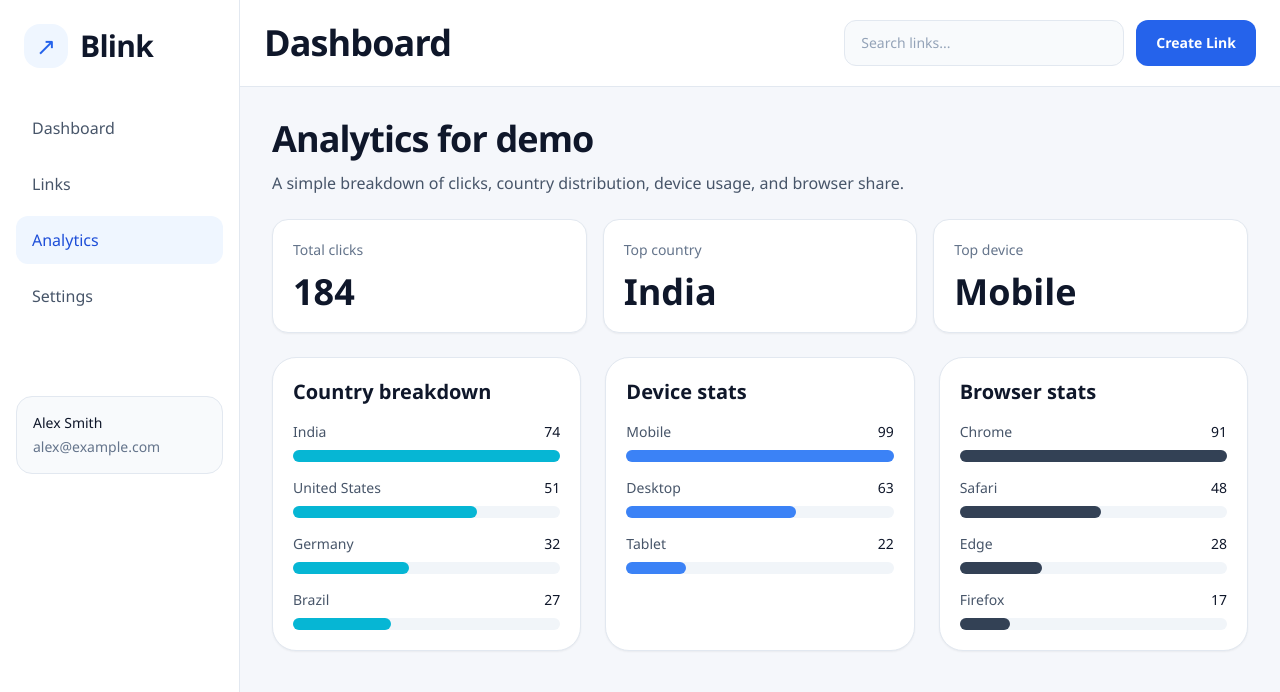
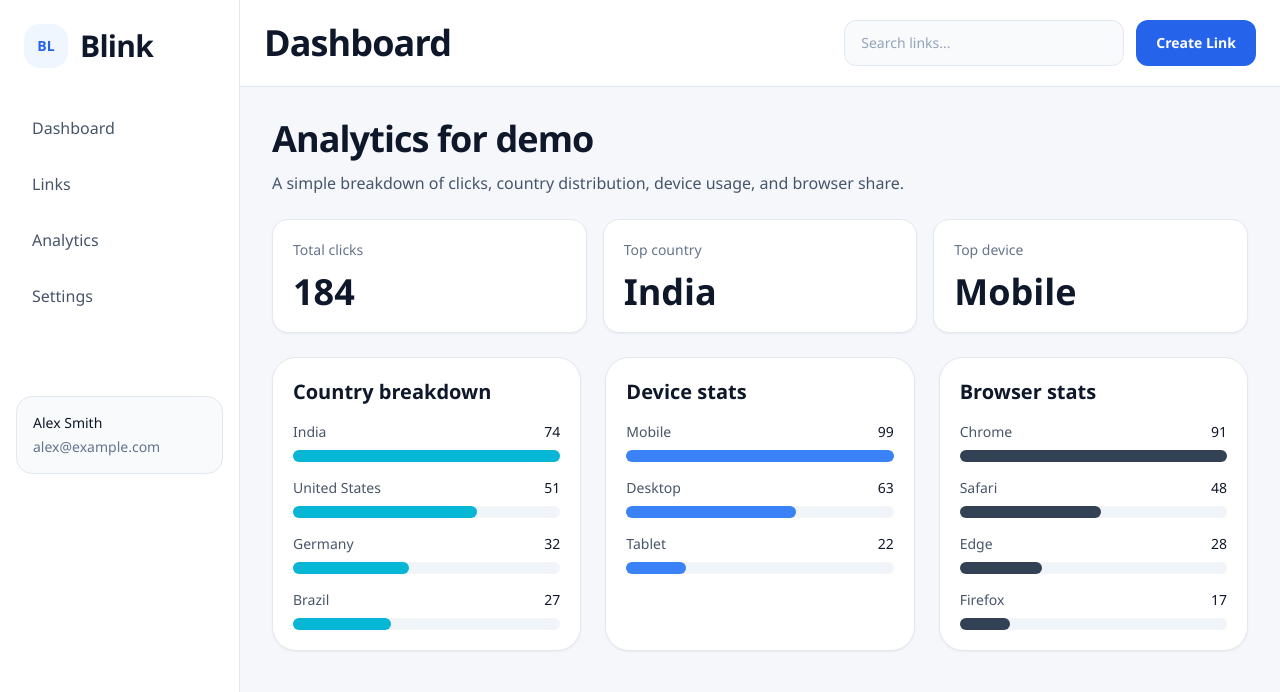
Before and after one commit to abhijeetkakade1234/Blink-web, a React (Vite) app: page /analytics/demo in a window 1280 px wide. Shown: the top 692 px of the page. Built offline with nearby package versions, Linux system fonts and the light colour scheme; no server answers.

Commit message:
Fix dashboard runtime errors and add SPA rewrites

```diff
--- a/src/components/AppShell.jsx
+++ b/src/components/AppShell.jsx
@@ -3,7 +3,7 @@ import { Link, NavLink } from "react-router-dom";
 const links = [
   { to: "/dashboard", label: "Dashboard" },
   { to: "/", label: "Links" },
-  { to: "/analytics/demo", label: "Analytics" },
+  { to: "/analytics/sample", label: "Analytics" },
   { to: "/dashboard", label: "Settings" },
 ];
 
@@ -13,8 +13,8 @@ export default function AppShell({ children }) {
       <div className="min-h-screen lg:grid lg:grid-cols-[240px_1fr]">
         <aside className="border-b border-slate-200 bg-white lg:border-b-0 lg:border-r">
           <div className="flex items-center gap-3 px-6 py-6">
-            <div className="flex h-11 w-11 items-center justify-center rounded-2xl bg-blue-50 text-2xl text-blue-600">
-              ↗
+            <div className="flex h-11 w-11 items-center justify-center rounded-2xl bg-blue-50 text-sm font-semibold text-blue-600">
+              BL
             </div>
             <Link to="/dashboard" className="text-3xl font-semibold tracking-tight text-slate-900">
               Blink
@@ -25,7 +25,7 @@ export default function AppShell({ children }) {
             <div className="space-y-2">
               {links.map((link) => (
                 <NavLink
-                  key={link.to}
+                  key={`${link.label}-${link.to}`}
                   to={link.to}
                   className={({ isActive }) =>
                     [
--- a/src/pages/AnalyticsPage.jsx
+++ b/src/pages/AnalyticsPage.jsx
@@ -15,6 +15,12 @@ export default function AnalyticsPage() {
     let cancelled = false;
 
     async function loadStats() {
+      if (code === "sample") {
+        setData(fallbackAnalytics(code));
+        setStatus({ loading: false, error: "" });
+        return;
+      }
+
       try {
         const response = await getUrlStats(code);
         if (!cancelled) {
@@ -37,11 +43,11 @@ export default function AnalyticsPage() {
   }, [code]);
 
   if (status.loading) {
-    return <div className="text-sm text-slate-500 dark:text-slate-400">Loading analytics...</div>;
+    return <div className="text-sm text-slate-500">Loading analytics...</div>;
   }
 
   if (status.error) {
-    return <div className="text-sm text-rose-600 dark:text-rose-300">{status.error}</div>;
+    return <div className="text-sm text-rose-600">{status.error}</div>;
   }
 
   return (
--- a/src/pages/DashboardPage.jsx
+++ b/src/pages/DashboardPage.jsx
@@ -2,6 +2,7 @@ import { useEffect, useMemo, useState } from "react";
 import { deleteUrl, listUrls, updateUrl } from "../api/urlApi";
 import EditLinkModal from "../components/EditLinkModal";
 import LinkCard from "../components/LinkCard";
+import MetricCard from "../components/MetricCard";
 import Pagination from "../components/Pagination";
 import QrModal from "../components/QrModal";
 import SectionHeading from "../components/SectionHeading";
```
Also changed, not shown: vercel.json (added).
